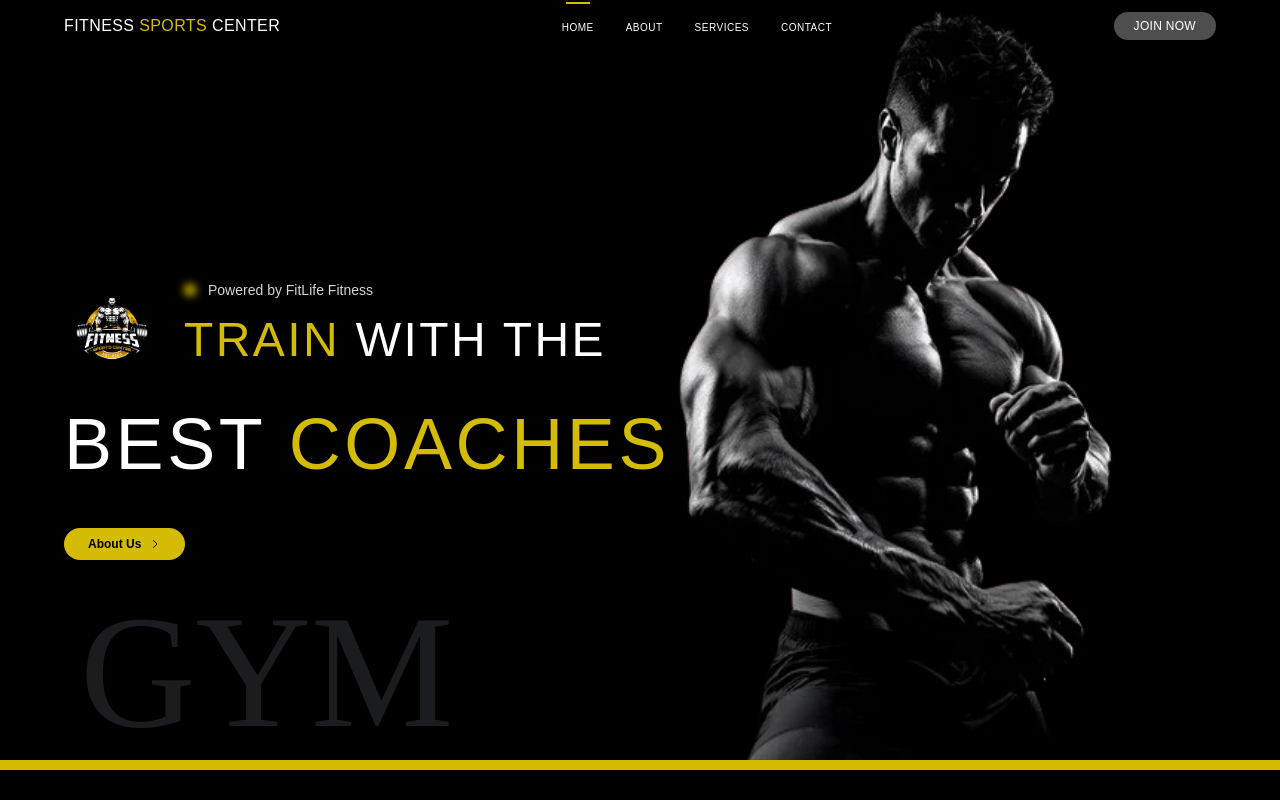
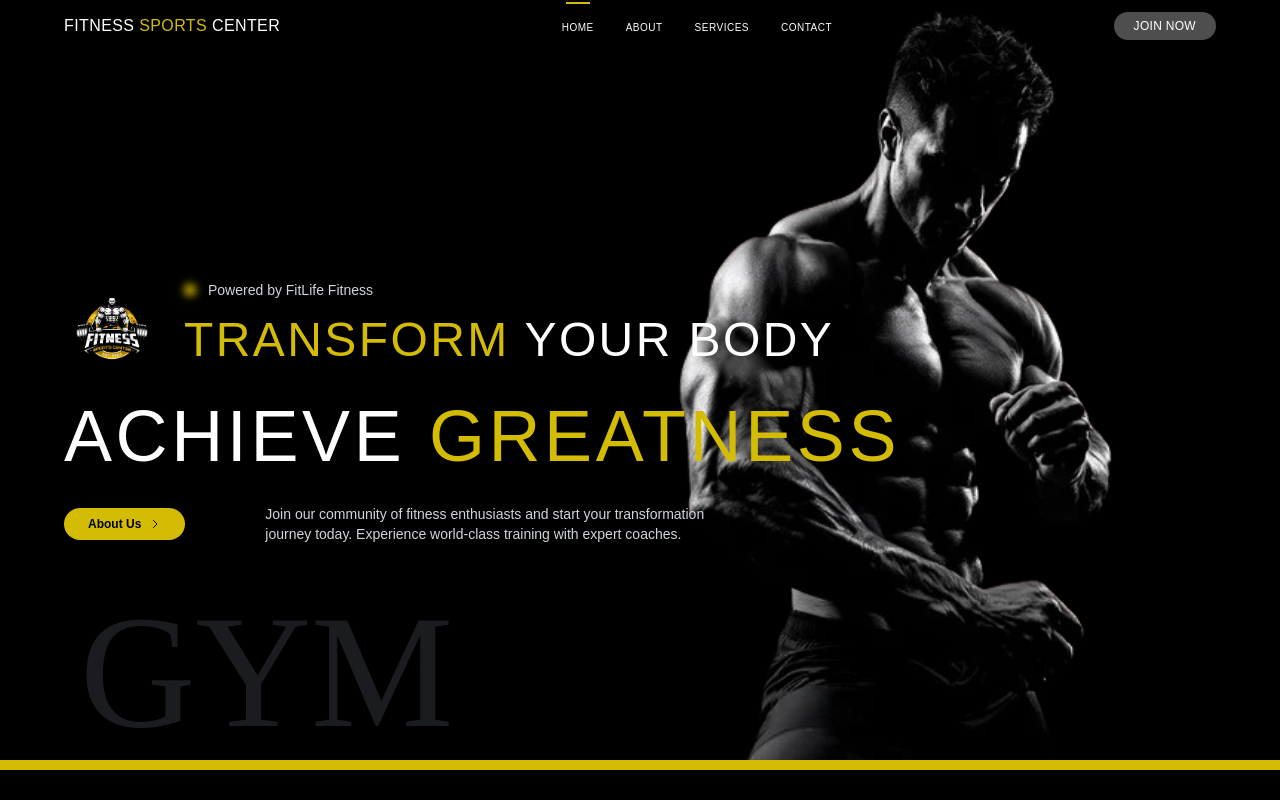
Before and after one commit to ArkhanShimar/Fitness-Sports-Center, a React (Create React App) app: page / in a window 1280 px wide. Shown: the top 800 px of the page. Built offline with nearby package versions, Linux system fonts and the light colour scheme.

Commit message:
hero welcome message

```diff
--- a/src/components/Hero.js
+++ b/src/components/Hero.js
@@ -23,10 +23,10 @@ const Hero = () => {
       <div className="max-w-7xl mx-auto px-4 md:px-6 lg:px-16 relative z-20 h-full">
 
         {/* Content positioned over hero image */}
-        <div className="flex flex-col justify-center h-full pt-16 md:pt-20">
+        <div className="flex flex-col justify-center h-full pt-12 md:pt-16">
 
           {/* Logo and Powered by section - Responsive layout */}
-          <div className="flex flex-col md:flex-row md:items-start space-y-4 md:space-y-0 md:space-x-6 mb-6 md:mb-8">
+          <div className="flex flex-col md:flex-row md:items-start space-y-4 md:space-y-0 md:space-x-6 mb-4 md:mb-6">
             <img
               src={logoImage}
               alt="Fitness Logo"
@@ -43,18 +43,20 @@ const Hero = () => {
               </div>
 
               <h1 className="font-krona text-2xl md:text-3xl lg:text-4xl xl:text-5xl leading-tight tracking-wider">
-                <span className="text-primary">TRAIN</span> WITH THE
+                <span className="text-primary">TRANSFORM</span> YOUR BODY
               </h1>
             </div>
           </div>
 
           {/* BEST COACHES - Responsive sizing */}
-          <div className="mb-8 md:mb-12">
+          <div className="mb-6 md:mb-8">
             <h1 className="font-krona text-3xl md:text-5xl lg:text-6xl xl:text-7xl leading-tight tracking-wider">
-              BEST <span className="text-primary">COACHES</span>
+              ACHIEVE <span className="text-primary">GREATNESS</span>
             </h1>
           </div>
 
+          {/* Bottom Section - About Us Button and Welcome Message */}
+          <div className="flex flex-col md:flex-row md:items-center md:space-x-20 space-y-4 md:space-y-0">
             {/* About Us Button - Responsive sizing */}
             <div>
               <button
@@ -82,6 +84,15 @@ const Hero = () => {
                 </svg>
               </button>
             </div>
+
+            {/* Welcome Message */}
+            <div className="max-w-md">
+              <p className="font-unbounded text-xs md:text-sm text-gray-300 leading-relaxed">
+                Join our community of fitness enthusiasts and start your transformation journey today.
+                Experience world-class training with expert coaches.
+              </p>
+            </div>
+          </div>
         </div>
       </div>
     </div>
```
Lines whose indentation alone changed are shown as unchanged.
